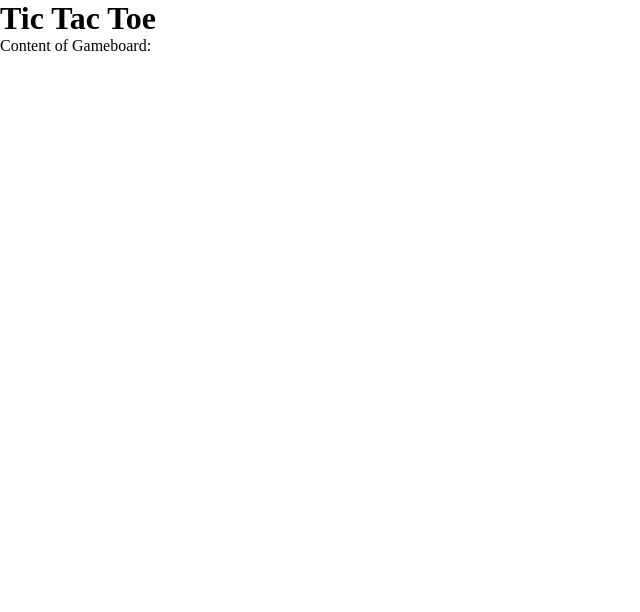
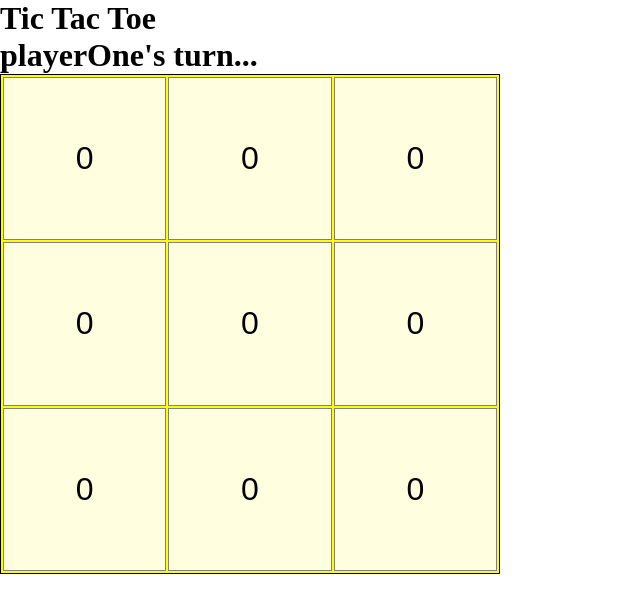
Before and after one commit to elsiechen/Tic-Tac-Toe, a plain HTML site: page index.html in a window 1280 px wide. Shown: the whole page, without its empty margins (0-640 px from the left). Drawn offline with Linux system fonts and the light colour scheme.

Commit message:
Connect cell with the unique index using dataset

```diff
--- a/index.html
+++ b/index.html
@@ -9,7 +9,10 @@
     <title>Tic Tac Toe</title>
 </head>
 <body>
-    <h1>Tic Tac Toe</h1>
-    <div class="content">Content of Gameboard: </div>
+    <div class="container">
+        <h1>Tic Tac Toe</h1>
+        <h1 class="turn"></div>
+        <div class="board"></div>
+      </div>
 </body>
 </html>
--- a/index.js
+++ b/index.js
@@ -174,7 +174,59 @@ function gameController(playerOne, playerTwo)
 
     // Initial play game message
     printNewRound();
-    return { getActivePlayer, playRound };
+    return { getActivePlayer,
+             playRound,
+             getBoard: board.getBoard };
 }
 
-const game = gameController('playerOne', 'playerTwo');
+function screenController() {
+    const game = gameController('playerOne', 'playerTwo');
+    const playerTurnDiv = document.querySelector('.turn');
+    const boardDiv = document.querySelector('.board');
+
+    const updateScreen = () => {
+        // clear the board
+        boardDiv.textContent = '';
+
+        // get the newest version of board and player turn
+        const board = game.getBoard();
+        const activePlayer = game.getActivePlayer();
+
+        // display player's turn
+        playerTurnDiv.textContent = `${ activePlayer.name }'s turn...`
+
+        // render board screen
+        board.forEach(row => {
+            row.forEach((cell, columnIndex) => {
+                const cellBtn = document.createElement('button');
+                cellBtn.classList.add('cell');
+
+                // create data attribute to identify row and column
+                // important: get row index
+                const rowIndex = board.indexOf(row);
+                cellBtn.dataset.index = `${rowIndex}-${columnIndex}`;
+                cellBtn.textContent = cell.getValue();
+                boardDiv.appendChild(cellBtn);
+            })
+        })
+    };
+
+    boardDiv.addEventListener('click', clickEvent);
+    // Initial render screen
+    updateScreen();
+
+    function clickEvent(e) {
+        const selectedCell = e.target.dataset.index;
+        // make sure it's valid click
+        if(!selectedCell) return;
+
+        // get index of row and column
+        const subArray = selectedCell.split('-');
+        const rowIndex = subArray[0];
+        const columnIndex = subArray[1];
+        game.playRound(rowIndex, columnIndex);
+        updateScreen();
+    }
+}
+
+screenController();
--- a/style.css
+++ b/style.css
@@ -3,3 +3,30 @@
     margin: 0;
     box-sizing: border-box;
 }
+
+.board {
+    display: grid;
+    height: 500px;
+    width: 500px;
+    grid-template-columns: repeat(3, 1fr);
+    grid-template-rows: repeat(3, 1fr);
+    border: 1px solid
+  black;
+    gap: 2px;
+    padding: 2px;
+    background-color:
+  yellow;
+  }
+
+.cell {
+    display: flex;
+    justify-content: center;
+    align-items: center;
+    text-align: center;
+    font-size: 2rem;
+    border: 1px solid
+  grey;
+    background:
+  lightyellow;
+    cursor: pointer;
+}
```
